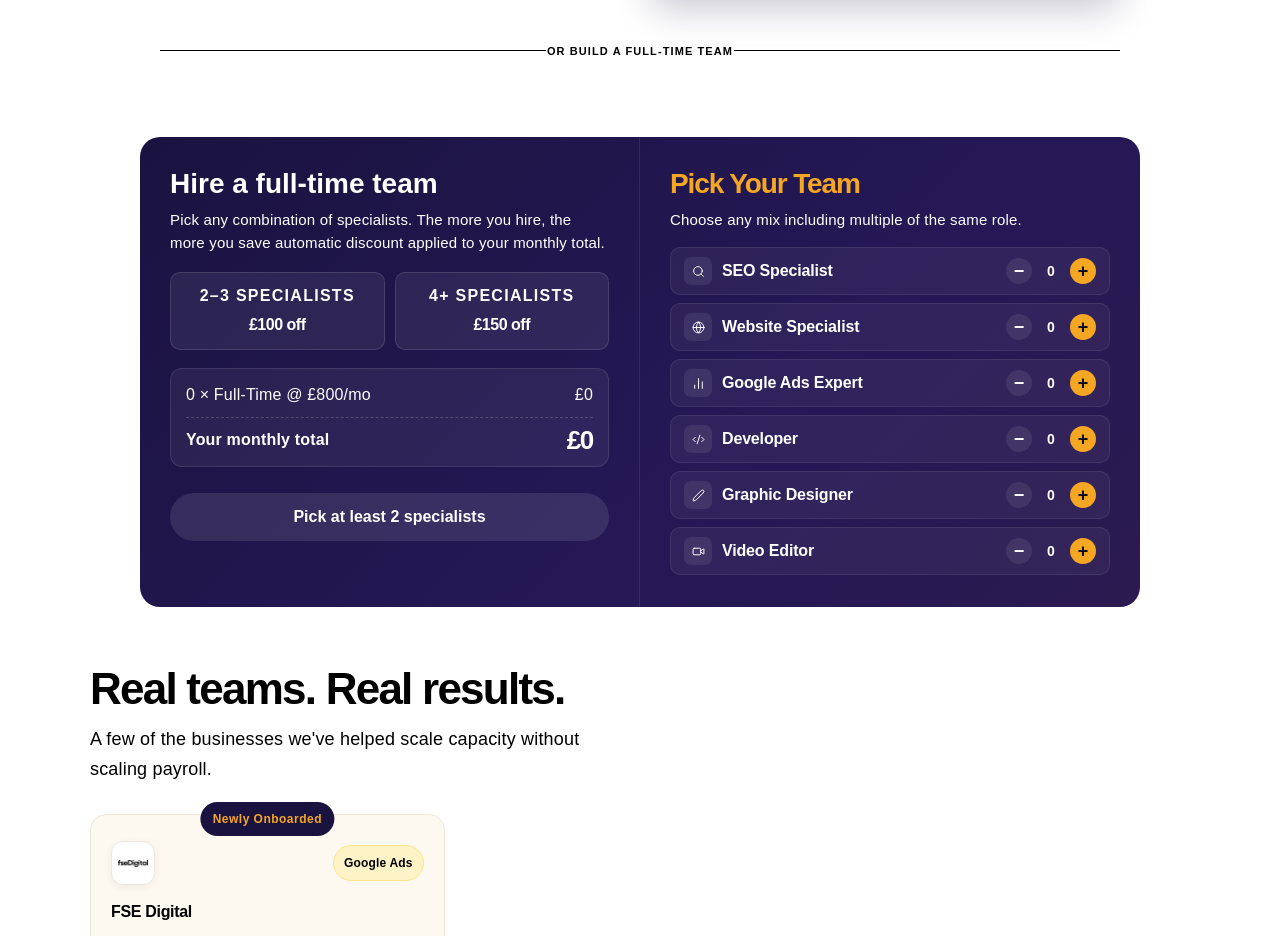
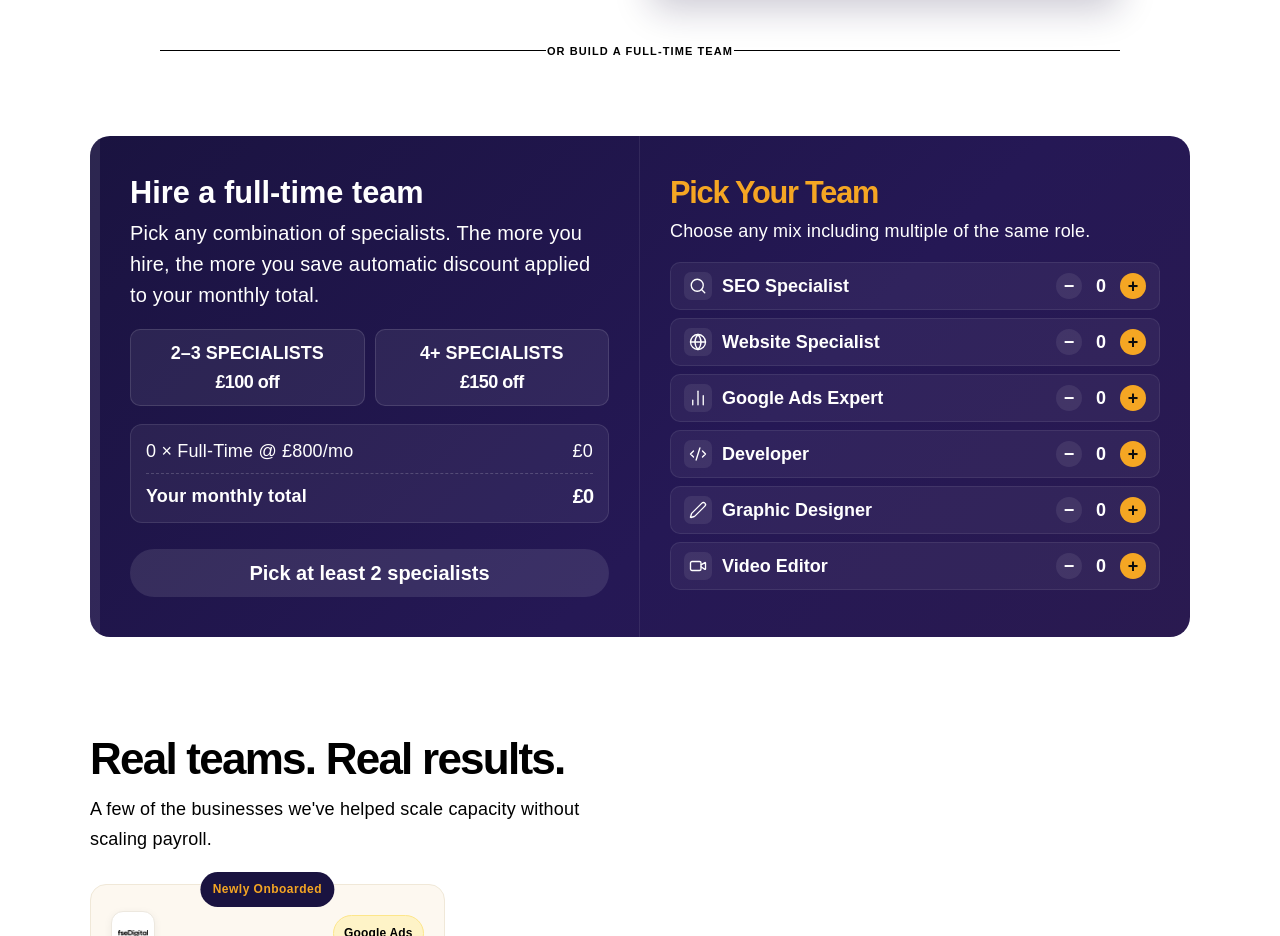
Before and after one commit to kalpanadevi07/BB, a React (Vite) app: page / in a window 1280 px wide. Shown: the part 3540-4476 px from the top of the page. Built offline with nearby package versions, Linux system fonts and the light colour scheme.

Commit message:
Increase font sizes in TeamBuilderSection

```diff
--- a/src/TeamBuilderSection.jsx
+++ b/src/TeamBuilderSection.jsx
@@ -17,7 +17,7 @@ function BuildTeamButton({ total, monthly, onClick }) {
   const [hov, setHov] = useState(false);
   const active = total >= 2;
   const label  = active
-    ? `Build my team — £${monthly.toLocaleString()}/mo →`
+    ? `Build my team — £${monthly.toLocaleString()}/mo `
     : "Pick at least 2 specialists";
 
   return (
@@ -30,7 +30,7 @@ function BuildTeamButton({ total, monthly, onClick }) {
         width: "100%",
         background: active ? (hov ? "#d97706" : "#f5a623") : "rgba(255,255,255,.10)",
         color: active ? "#0d0d0d" : "#ffffff",
-        fontSize: 16, fontWeight: 700,
+        fontSize: 20, fontWeight: 700,
         height: "48px",
         borderRadius: "50px", border: "none",
         cursor: active ? "pointer" : "default",
@@ -45,7 +45,7 @@ function BuildTeamButton({ total, monthly, onClick }) {
       <span style={{
         position: "absolute", inset: 0,
         display: "flex", alignItems: "center", justifyContent: "center",
-        whiteSpace: "nowrap", fontWeight: 700, fontSize: 16,
+        whiteSpace: "nowrap", fontWeight: 700, fontSize: 20,
         transform: active && hov ? "translateY(-100%)" : "translateY(0%)",
         transition: "transform 0.35s cubic-bezier(0.4,0,0.2,1)",
       }}>{label}</span>
@@ -54,13 +54,13 @@ function BuildTeamButton({ total, monthly, onClick }) {
       <span style={{
         position: "absolute", inset: 0,
         display: "flex", alignItems: "center", justifyContent: "center",
-        whiteSpace: "nowrap", fontWeight: 700, fontSize: 16,
+        whiteSpace: "nowrap", fontWeight: 700, fontSize: 20,
         transform: active && hov ? "translateY(0%)" : "translateY(100%)",
         transition: "transform 0.35s cubic-bezier(0.4,0,0.2,1)",
       }}>{label}</span>
 
       {/* Spacer — keeps button width stable */}
-      <span style={{ visibility: "hidden", fontWeight: 700, fontSize: 16 }}>{label}</span>
+      <span style={{ visibility: "hidden", fontWeight: 700, fontSize: 20 }}>{label}</span>
     </button>
   );
 }
@@ -93,7 +93,7 @@ export default function TeamBuilderSection() {
         fontFamily: "Roobert Font Family, Sans-serif",
         boxSizing: "border-box",
       }}>
-        <div style={{ maxWidth: "1000px", margin: "0 auto", marginTop: "1px" }}>
+        <div style={{ maxWidth: "1100px", margin: "0 auto", marginTop: "0px", marginBottom: "40px" }}>
 
           <div className="tbWrap" style={{
             background: "linear-gradient(135deg,#1a1340 0%,#251855 60%,#2a1a50 100%)",
@@ -105,13 +105,13 @@ export default function TeamBuilderSection() {
 
             {/* ══ LEFT ══ */}
             <div style={{
-              padding: "32px 30px",
-              borderRight: "1px solid rgba(255,255,255,.08)",
+              padding: "40px 30px",
+              borderRight: "1px solid rgba(255,255,255,.08)",borderLeft: "10px solid rgba(255,255,255,.08)",
               display: "flex",
               flexDirection: "column",
             }}>
               <h2 style={{
-                fontSize: "clamp(22px,2.4vw,28px)",
+                fontSize: "clamp(22px,2.4vw,36px)",
                 fontWeight: 900, color: "#fff",
                 letterSpacing: "-0.0em", lineHeight: 1.1,
                 margin: "0 0 8px",
@@ -122,7 +122,7 @@ export default function TeamBuilderSection() {
               </h2>
 
               <p style={{
-                fontSize: 15, lineHeight: 1.55,
+                fontSize: 20, lineHeight: 1.55,
                 color: "#ffffff",
                 margin: "0 0 18px",
                 textAlign: "left",
@@ -146,13 +146,13 @@ export default function TeamBuilderSection() {
                     transition: "all .25s",
                   }}>
                     <p style={{
-                      fontSize: 16, fontWeight: 700,
-                      letterSpacing: "0.08em", textTransform: "uppercase",
+                      fontSize: 18, fontWeight: 700,
+                      letterSpacing: "0.0em", textTransform: "uppercase",
                       color: d.active ? "#f5a623" : "#ffffff",
                       margin: "0 0 3px",
                     }}>{d.tier}</p>
                     <p style={{
-                      fontSize: 16, fontWeight: 900,
+                      fontSize: 18, fontWeight: 900,
                       color: d.active ? "#f5a623" : "#ffffff",
                       margin: 0, letterSpacing: "-0.03em",
                     }}>{d.val}</p>
@@ -168,20 +168,20 @@ export default function TeamBuilderSection() {
                 marginBottom: 16,
               }}>
                 <div style={{ display: "flex", justifyContent: "space-between", alignItems: "center", marginBottom: 7 }}>
-                  <span style={{ fontSize: 16, color: "#ffffff" }}>
+                  <span style={{ fontSize: 18, color: "#ffffff" }}>
                     {total} × Full-Time @ £{RATE}/mo
                   </span>
-                  <span style={{ fontSize: 16, color: "#ffffff" }}>
+                  <span style={{ fontSize: 18, color: "#ffffff" }}>
                     £{subtotal.toLocaleString()}
                   </span>
                 </div>
 
                 {savings > 0 && (
                   <div style={{ display: "flex", justifyContent: "space-between", alignItems: "center", marginBottom: 7 }}>
-                    <span style={{ fontSize: 16, color: "#f5a623" }}>
+                    <span style={{ fontSize: 18, color: "#f5a623" }}>
                       Discount (£{discountPer}/specialist)
                     </span>
-                    <span style={{ fontSize: 16, color: "#f5a623" }}>
+                    <span style={{ fontSize: 18, color: "#f5a623" }}>
                       −£{savings.toLocaleString()}
                     </span>
                   </div>
@@ -190,11 +190,11 @@ export default function TeamBuilderSection() {
                 <div style={{ borderTop: "1px dashed rgba(255,255,255,.18)", margin: "9px 0" }} />
 
                 <div style={{ display: "flex", justifyContent: "space-between", alignItems: "center" }}>
-                  <span style={{ fontSize: 16, fontWeight: 600, color: "#ffffff" }}>
+                  <span style={{ fontSize: 18, fontWeight: 600, color: "#ffffff" }}>
                     Your monthly total
                   </span>
                   <span style={{
-                    fontSize: 26, fontWeight: 900, color: "#fff",
+                    fontSize: 20, fontWeight: 900, color: "#fff",
                     letterSpacing: "-0.05em", lineHeight: 1, transition: "all .2s",
                   }}>
                     £{monthly.toLocaleString()}
@@ -207,10 +207,10 @@ export default function TeamBuilderSection() {
             </div>
 
             {/* ══ RIGHT ══ */}
-            <div style={{ padding: "32px 30px", display: "flex", flexDirection: "column" }}>
+            <div style={{ padding: "40px 30px", display: "flex", flexDirection: "column" }}>
 
               <h2 style={{
-                fontSize: "clamp(22px,2.4vw,28px)",
+                fontSize: "clamp(22px,2.4vw,36px)",
                 fontWeight: 900,
                 color: "#f5a623",
                 fontFamily: "Roobert Font Family, Sans-serif",
@@ -222,7 +222,7 @@ export default function TeamBuilderSection() {
               </h2>
 
               <p style={{
-                fontSize: 15, lineHeight: 1.55,
+                fontSize: 18, lineHeight: 1.55,
                 color: "#ffffff",
                 margin: "0 0 16px",
                 textAlign: "left",
@@ -250,13 +250,13 @@ export default function TeamBuilderSection() {
                         display: "flex", alignItems: "center", justifyContent: "center",
                         transition: "background .2s",
                       }}>
-                        <Icon size={13} color={n > 0 ? "#f5a623" : "#ffffff"} strokeWidth={1.8} />
+                        <Icon size={18} color={n > 0 ? "#f5a623" : "#ffffff"} strokeWidth={1.8} />
                       </div>
 
                       <span style={{
-                        flex: 1, fontSize: 16, fontWeight: 600,
+                        flex: 1, fontSize: 18, fontWeight: 600,
                         color: "#ffffff",
-                        letterSpacing: "-0.01em",
+                        letterSpacing: "-0.0em",
                         textAlign: "left",
                       }}>{r.label}</span>
 
@@ -275,7 +275,7 @@ export default function TeamBuilderSection() {
                         >−</button>
 
                         <span style={{
-                          fontSize: 14, fontWeight: 700, color: "#fff",
+                          fontSize: 18, fontWeight: 700, color: "#fff",
                           minWidth: 14, textAlign: "center",
                         }}>{n}</span>
 
```
